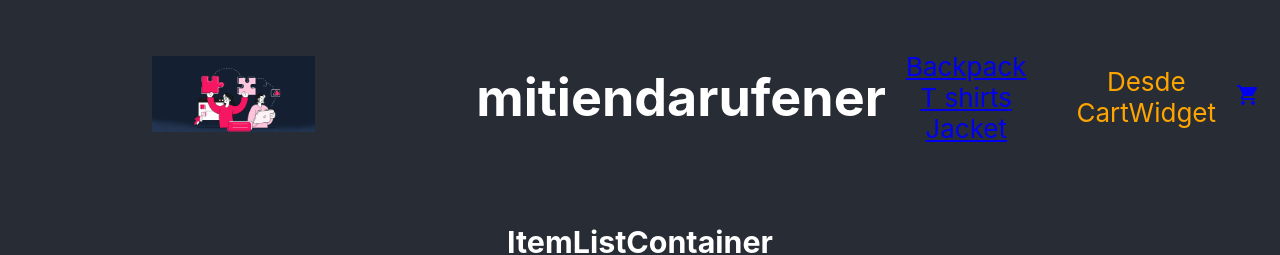
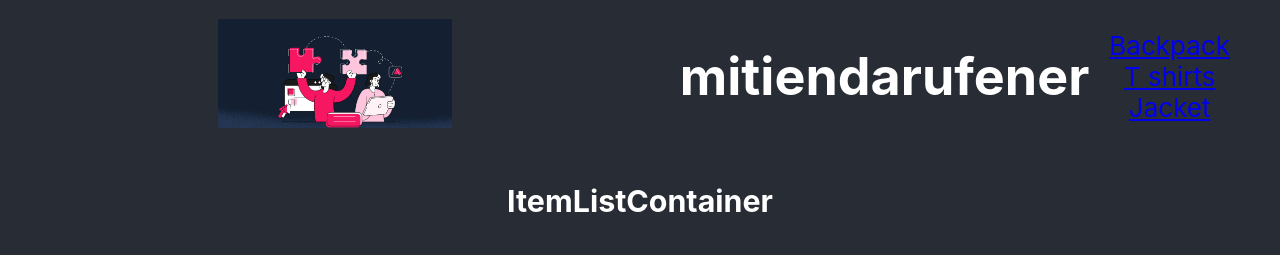
Before and after one commit to rufenermanuel/mitiendarufener, a React (Create React App) app: page / in a window 1280 px wide. Shown: the top 255 px of the page. Built offline with nearby package versions, Linux system fonts and the light colour scheme.

Commit message:
Desafío: Item Collection

```diff
--- a/src/Components/cart/Cart.js
+++ b/src/Components/cart/Cart.js
@@ -1,14 +1,37 @@
 import React from "react";
 import { Link } from "react-router-dom";
+import { useCartContext } from "../../context/CartContext";
+
 function Cart() {
+  const { cartlist, totalPrice, removeItem , clear} = useCartContext();
   return (
     <div>
-      <h1>Soy Cart ... el componente vacío</h1>{" "}
+        {cartlist.map((product) => (
+          <li key={product.id}>
+            {product.title}
+            <img
+              src={product.pictureUrl}
+              alt={product.title}
+              style={styles.image}
+            />
+            <h6>Total en el carrito: {product.cartQuantity}</h6>
+            <button onClick={() => removeItem(product.id)}>Quitar</button>
+          </li>
+        ))}
+
+        {cartlist.length?<div> <h6> Total de la compra: ${totalPrice()}</h6>
+      <button onClick={()=>{clear()}}>Vaciar carrito</button></div>:<p>Tu carrito está vacio</p>}
+
       <Link to={`/`}>
         <button>Volver</button>
       </Link>
     </div>
   );
 }
-
+const styles = {
+  image: {
+    width: "50px",
+    padding: "0 15px",
+  },
+};
 export default Cart;
--- a/src/Components/cart/CartWidget.js
+++ b/src/Components/cart/CartWidget.js
@@ -1,15 +1,22 @@
 import React from "react";
 import ShoppingCartRoundedIcon from "@mui/icons-material/ShoppingCartRounded";
 import { NavLink } from "react-router-dom";
+import { useCartContext } from "../../context/CartContext";
 
 const CartWidget = () => {
+  const { totalCartQuantity } = useCartContext();
+  console.log(totalCartQuantity()>0);
+
   return (
-    <div style={styles.container1}>
-      <p style={styles.paragraph}>Desde CartWidget</p>
-      <NavLink to='/cart'>
-      <ShoppingCartRoundedIcon />
 
+    <div style={styles.container1} >
+      {totalCartQuantity()>0?    < div >
+      <NavLink to="/cart">
+        <ShoppingCartRoundedIcon />
       </NavLink>
+      {totalCartQuantity()}
+      </div> :<></>}
+
     </div>
   );
 };
@@ -26,5 +33,8 @@ const styles = {
     padding: 20,
     color: "orange",
   },
+  apear:{
+    display:"none"
+  }
 };
 export default CartWidget;
--- a/src/Components/item detail/ItemDetail.js
+++ b/src/Components/item detail/ItemDetail.js
@@ -6,7 +6,7 @@ import ItemCount from "./ItemCount";
 const ItemDetail = ({ item }) => {
   const { id, title, price, pictureUrl, description, quantity } = item;
   const [productsAdded, setProductAdded] = useState(false);
-  const { addToCart } = useCartContext();
+  const { addToCart , cartlist} = useCartContext();
 
   const onAdding = (cartQuantity) => {
     setProductAdded(true);
@@ -34,6 +34,7 @@ const ItemDetail = ({ item }) => {
             <ItemCount quantity={quantity} initial={1} adding={onAdding} />
           </div>
         )}
+        {cartlist.length?<button>Terminar mi compra</button>:false}
       </div>
     </div>
   );
--- a/src/context/CartContext.js
+++ b/src/context/CartContext.js
@@ -4,19 +4,17 @@ const CartContext = createContext([]);
 export const useCartContext = () => useContext(CartContext); //Opcional Custom Hook
 
 export function CarContextProvider({ children }) {
-
   const [cartlist, setCartlist] = useState([]);
 
   const isInCart = (id) => cartlist.find((prod) => prod.id === id);
 
   const addToCart = (item, cartQuantity) => {
-
     if (isInCart(item.id)) {
-      console.log(' YA HABÍA')
+      console.log(" YA HABÍA");
       const newCart = cartlist.map((prod) => {
         if (prod.id === item.id) {
           const newQuantity = prod.cartQuantity + cartQuantity;
-          console.log(prod,' ', newQuantity)
+          console.log(prod, " ", newQuantity);
 
           return { ...prod, cartQuantity: newQuantity };
         } else {
@@ -26,28 +24,36 @@ export function CarContextProvider({ children }) {
 
       setCartlist(newCart);
     } else {
-      console.log('NO HABÍA DE ESTO')
+      console.log("NO HABÍA DE ESTO");
       const newProduct = {
         ...item,
-        cartQuantity:cartQuantity
+        cartQuantity: cartQuantity,
       };
       console.log(newProduct);
       setCartlist([...cartlist, newProduct]);
     }
   };
 
-  const removeItem = (item) => {
-    if (isInCart(item.id)) {
-      const newCart = cartlist.filter((prod) => prod.id !== item.id);
-      setCartlist(newCart);
-    }
+  const removeItem = (id) => {setCartlist(cartlist.filter(product=>product.id !=id))
+
   };
 
   const clear = () => setCartlist([]);
-  console.log('cartList: ',cartlist);
+
+  const totalPrice = () => {
+    return cartlist.reduce(
+      (acc, product) => (acc += product.price * product.cartQuantity),
+      0
+    );
+  };
+
+  const totalCartQuantity = () => {
+    return cartlist.reduce((acc, product) => acc +=  product.cartQuantity,
+    0)
+  };
 
   return (
-    <CartContext.Provider value={{ addToCart, removeItem, clear }}>
+    <CartContext.Provider value={{ addToCart, removeItem, clear, totalPrice, totalCartQuantity, cartlist }}>
       {children}
     </CartContext.Provider>
   );
```
